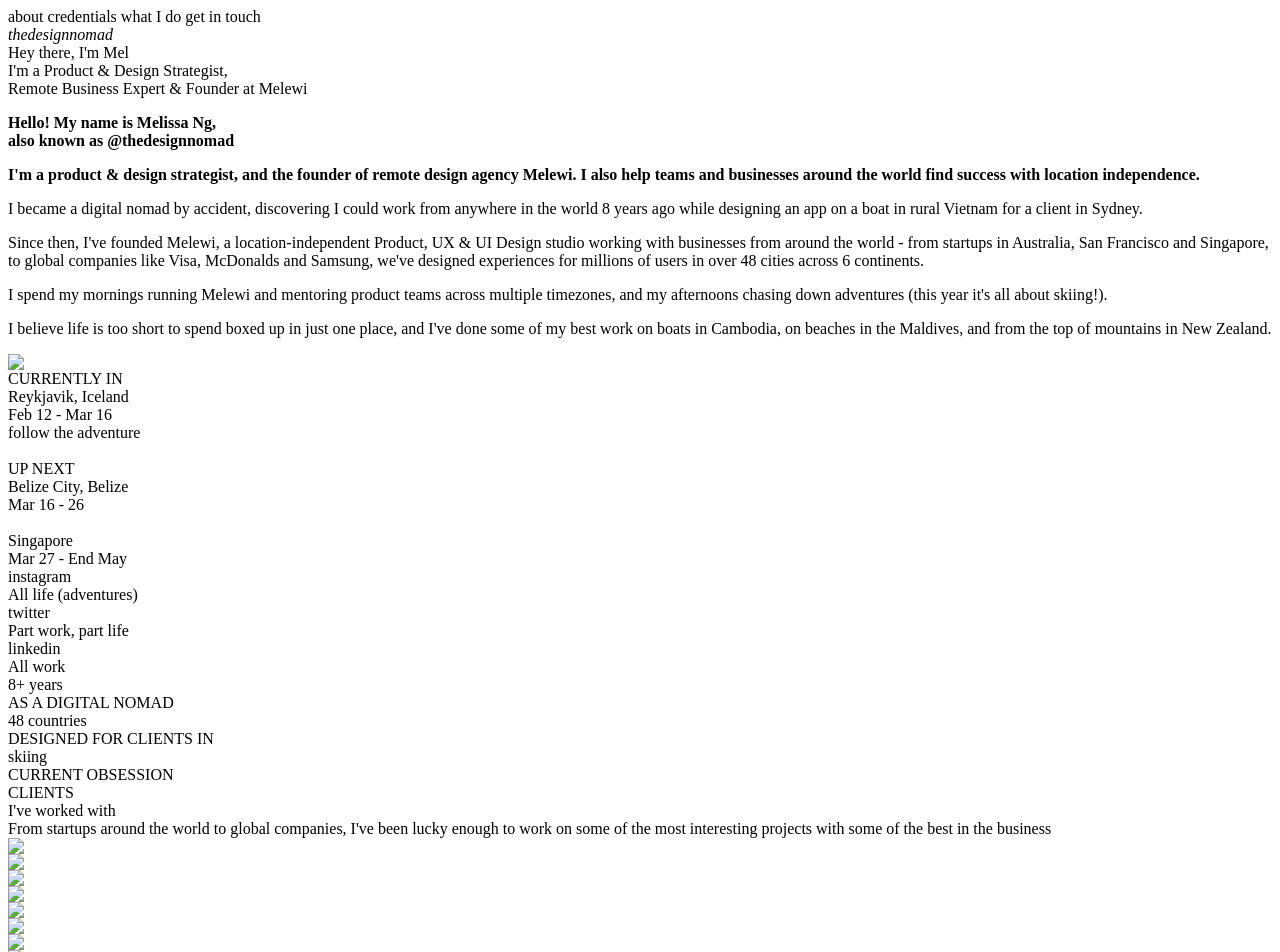
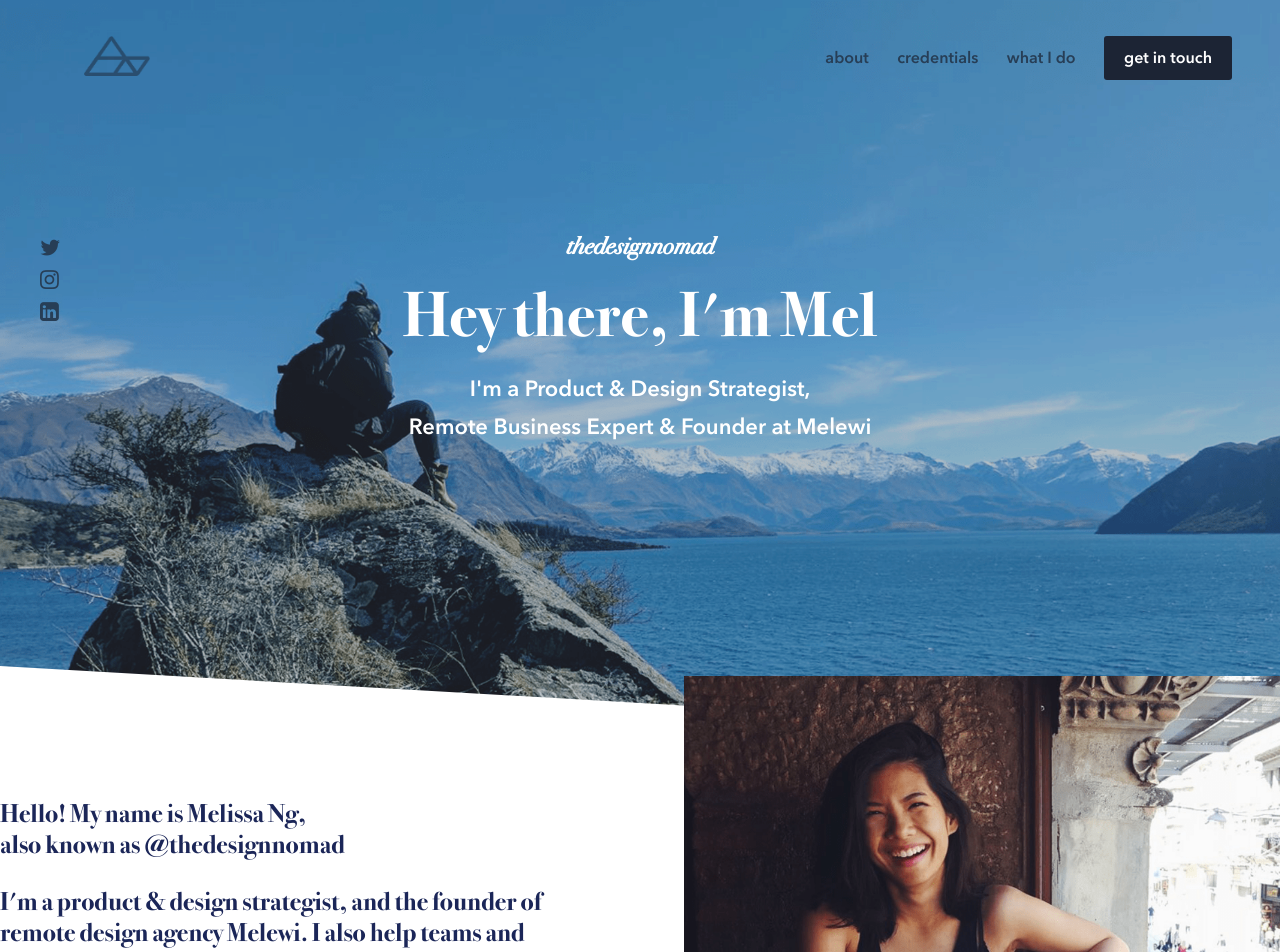
Before and after one commit to jmeistrich/jmeistrich.github.io, a Jekyll site: the page mel/index.html, which Jekyll copies as it is, in a window 1280 px wide. Shown: the top 952 px of the page. Built offline with Jekyll 4.4.1, drawn with Linux system fonts in a browser that asks for light colours; some web fonts are replaced.

Commit message:
Convert mel urls to relative so they work in subfolder

```diff
--- a/mel/index.html
+++ b/mel/index.html
@@ -1,9 +1,9 @@
 <html>
     <head>
-    <link rel="stylesheet" href="/main.css" type="text/css">
-    <link rel="stylesheet" href="/style.css" type="text/css">
-    <link rel="preload" as="font" href="/fonts/avenirnext-regular-webfont.woff" type="font/woff" crossorigin>
-    <link rel="preload" as="font" href="/fonts/avenirnext-demibold-webfont.woff" type="font/woff" crossorigin>
+    <link rel="stylesheet" href="main.css" type="text/css">
+    <link rel="stylesheet" href="style.css" type="text/css">
+    <link rel="preload" as="font" href="fonts/avenirnext-regular-webfont.woff" type="font/woff" crossorigin>
+    <link rel="preload" as="font" href="fonts/avenirnext-demibold-webfont.woff" type="font/woff" crossorigin>
 
     </head>
     <body>
@@ -45,7 +45,7 @@
             </div>
             <div class="section1Right">
                 <div class="imgProfile">
-                    <img src="/img/2Profile.png" />
+                    <img src="img/2Profile.png" />
                 </div>
                 <div class="section1RightInfo">
                     <div class="accentTitle">CURRENTLY IN</div>
@@ -98,18 +98,18 @@
                 <div class="section3Desc f1">From startups around the world to global companies, I've been lucky enough to work on some of the most interesting projects with some of the best in the business</div>
             </div>
             <div class="section3Grid flexbox flexgrid">
-                <div><img src="/img/4Clients/1.png" /></div>
-                <div><img src="/img/4Clients/2.png" /></div>
-                <div><img src="/img/4Clients/3.png" /></div>
-                <div><img src="/img/4Clients/4.png" /></div>
-                <div><img src="/img/4Clients/5.png" /></div>
-                <div><img src="/img/4Clients/6.png" /></div>
-                <div><img src="/img/4Clients/7.png" /></div>
-                <div><img src="/img/4Clients/8.png" /></div>
-                <div><img src="/img/4Clients/9.png" /></div>
-                <div><img src="/img/4Clients/10.png" /></div>
-                <div><img src="/img/4Clients/11.png" /></div>
-                <div><img src="/img/4Clients/12.png" /></div>
+                <div><img src="img/4Clients/1.png" /></div>
+                <div><img src="img/4Clients/2.png" /></div>
+                <div><img src="img/4Clients/3.png" /></div>
+                <div><img src="img/4Clients/4.png" /></div>
+                <div><img src="img/4Clients/5.png" /></div>
+                <div><img src="img/4Clients/6.png" /></div>
+                <div><img src="img/4Clients/7.png" /></div>
+                <div><img src="img/4Clients/8.png" /></div>
+                <div><img src="img/4Clients/9.png" /></div>
+                <div><img src="img/4Clients/10.png" /></div>
+                <div><img src="img/4Clients/11.png" /></div>
+                <div><img src="img/4Clients/12.png" /></div>
             </div>
         </div>
         <div class="section4">
@@ -117,14 +117,14 @@
             <div class="section4Title fontTitle">I've been featured in</div>
             <div class="section4Desc">I've had my story told in a couple of really awesome places</div>
             <div class="section4Grid flexbox flexgrid">
-                <div><img src="/img/5Press/1Dropbox.png" /></div>
-                <div><img src="/img/5Press/2CNA.png" /></div>
-                <div><img src="/img/5Press/3LesEchos.png" /></div>
-                <div><img src="/img/5Press/4NomadList.png" /></div>
-                <div><img src="/img/5Press/5TBT.png" /></div>
-                <div><img src="/img/5Press/6Forbes.png" /></div>
-                <div><img src="/img/5Press/7CA.png" /></div>
-                <div><img src="/img/5Press/8Huffpost.png" /></div>
+                <div><img src="img/5Press/1Dropbox.png" /></div>
+                <div><img src="img/5Press/2CNA.png" /></div>
+                <div><img src="img/5Press/3LesEchos.png" /></div>
+                <div><img src="img/5Press/4NomadList.png" /></div>
+                <div><img src="img/5Press/5TBT.png" /></div>
+                <div><img src="img/5Press/6Forbes.png" /></div>
+                <div><img src="img/5Press/7CA.png" /></div>
+                <div><img src="img/5Press/8Huffpost.png" /></div>
             </div>
         </div>
         <div class="section5">
@@ -138,7 +138,7 @@
                 <div class="spacerMiddle"></div>
                 <div class="section5_1">
                     <div class="section5Title fontTitle">Founder<br>at Melewi</div>
-                    <div class="section5Img"><img src="/img/6.1Melewi.png" /></div>
+                    <div class="section5Img"><img src="img/6.1Melewi.png" /></div>
                     <div class="section5BlueBox">
                         <div>REMOTE WORKING</div>
                         <div>PRODUCT UX & UI</div>
@@ -149,7 +149,7 @@
                         <p>With our decades of experience and lean & agile working methodology, we work with entrepreneurs all across the globe to turn their dreams into real life successes.</p>
                     </div>
                     <div class="section5MelewiButton">melewi.net</div>
-                    <div class="section5Number">01<img src="/img/6.1MelewiLogo.png" /></div>
+                    <div class="section5Number">01<img src="img/6.1MelewiLogo.png" /></div>
                 </div>
             </div>
             <div class="section5_2nd flexbox">
@@ -157,11 +157,11 @@
                 <div class="section5_2">
                     <div class="section5Number">02</div>
                     <div class="section5Content flexbox">
-                        <div class="section5Img"><img src="/img/6.2Talks.png" /></div>
+                        <div class="section5Img"><img src="img/6.2Talks.png" /></div>
                         <div>
                             <div class="section5Title fontTitle">Talks &<br>Workshops</div>
                             <div class="section5WhiteBox">
-                                <img src="/img/6.2TalksLogos.png" />
+                                <img src="img/6.2TalksLogos.png" />
                                 <p>The rush of anxiety-fuelled adrenaline is addictive! Despite the slight panic I go through beforehand, I've thoroughly enjoyed speaking at events and leading workshops in multiple countries.</p>
                                 <p>I speak about Building Remote Businesses, Product Design Strategy, Lean UX, Growthhacking Design, and managing life as a digital nomad.</p>
                             </div>
@@ -178,7 +178,7 @@
                         <div>/ MANAGING DIGITAL NOMADISM</div>
                     </div>
                     <div class="section5WhiteBox">
-                        <img src="/img/6.3ConsultingLogos.png" />
+                        <img src="img/6.3ConsultingLogos.png" />
                         <p>From startups in accelerators like DBS HotSpot, JFDI, EarlyStageNorway and muru-D, to tech events like StartupWeekend Melbourne & Singapore, I've advised and mentored startups and nomads around the world.</p>
                         <p>I also consult for businesses looking to build and scale location-independent teams. From advice on recruiting remotely, to building team culture, I bring my experience from years of running a remote business to help you build yours.</p>
                     </div>
@@ -191,7 +191,7 @@
                     <div class="section5Number">04</div>
                     <div class="section5YellowBox">
                         <div class="section5Content flexbox">
-                            <div class="section5Remote f1"><img src="/img/6.4RemoteUprising.png" /></div>
+                            <div class="section5Remote f1"><img src="img/6.4RemoteUprising.png" /></div>
                             <div class="section5YellowSubtitle fontTitle">Starting & scaling<br>location-independent<br>businesses</div>
                         </div>
                         <div class="section5Desc">A monthly newsletter of only the best<br>advice and insights - straight to your inbox.</div>
@@ -207,7 +207,7 @@
         </div>
         <div class="section6">
             <div class="section6Title fontTitle">Let's work together</div>
-            <div class="section6BG"><img src="/img/7Footer.png" /></div>
+            <div class="section6BG"><img src="img/7Footer.png" /></div>
             <div class="section6Content fill flexbox flexvert">
                 <div>
                     <div class="section6Hi fontTitle">Say hi, I'd love to chat!</div>
```
